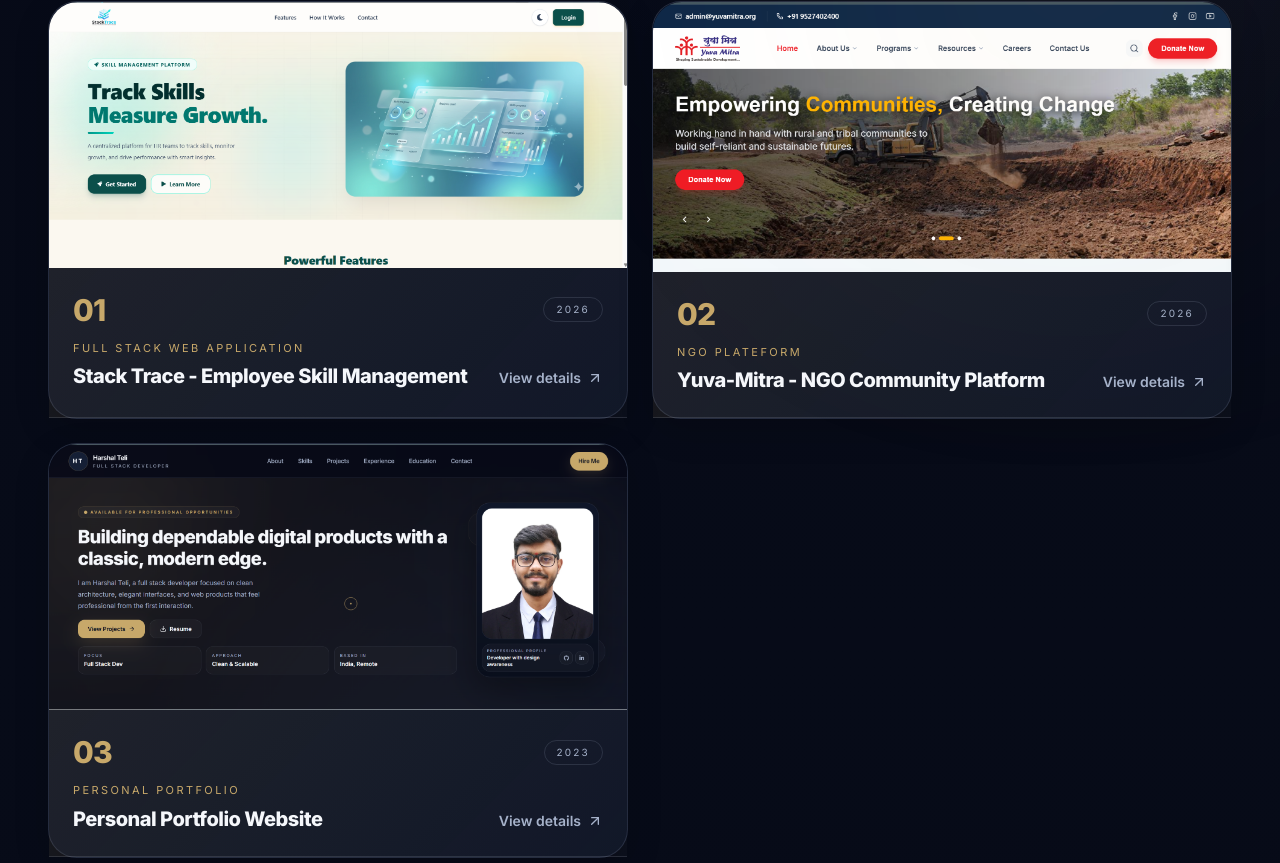
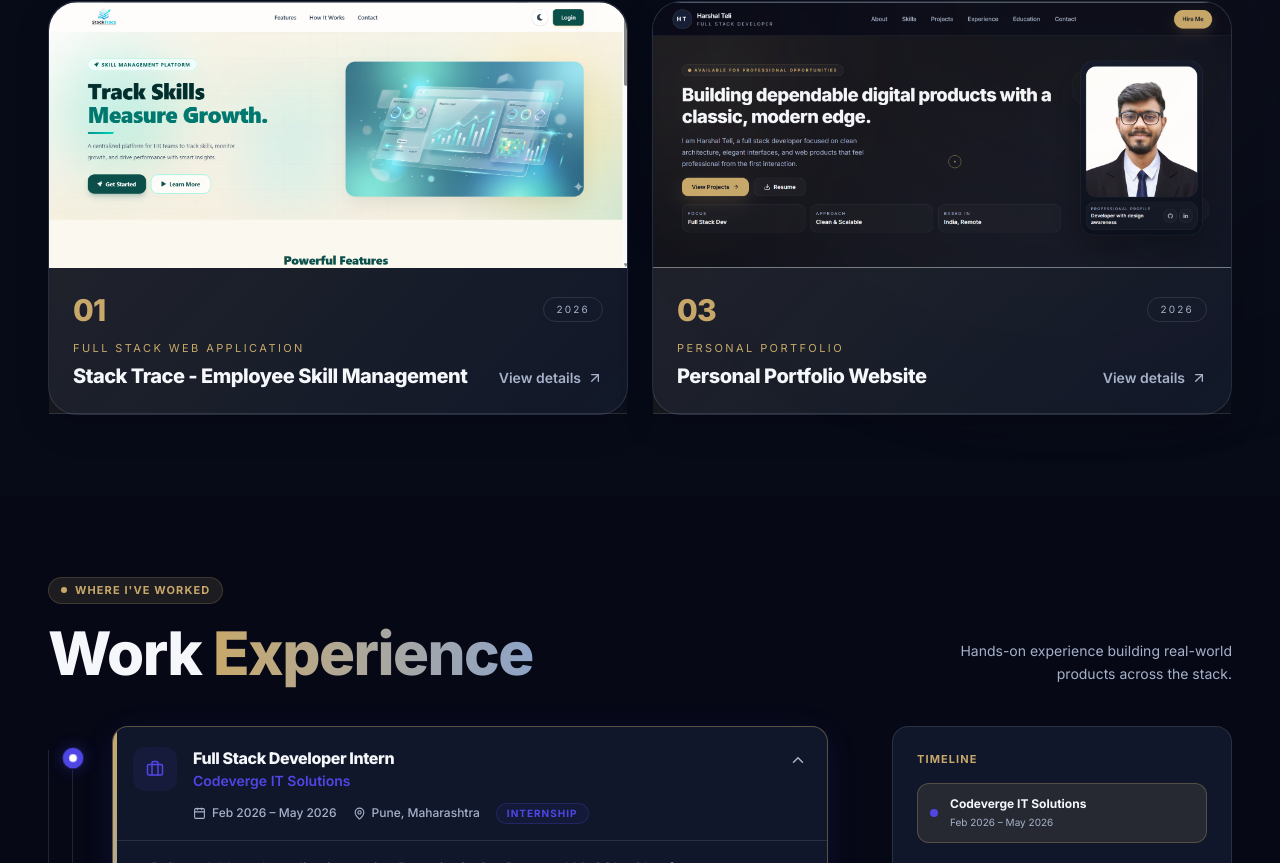
Before and after one commit to teliharshal/Portfolio, a React (Vite) app: page / in a window 1280 px wide. Shown: the part 1937-2800 px from the top of the page. Built offline with nearby package versions, Linux system fonts and the light colour scheme.

Commit message:
removed yuva mitra project

```diff
--- a/src/components/Contact.jsx
+++ b/src/components/Contact.jsx
@@ -3,16 +3,16 @@
 import { FaGithub, FaLinkedinIn, FaTwitter } from "react-icons/fa";
 
 const links = [
-  {
-    icon: FaGithub,
-    label: "GitHub",
-    value: "github.com/teliharshal",
-    href: "https://github.com/teliharshal",
-    desc: "Browse my open-source work and repositories",
-    color: "#9f8cc7",
-    bg: "rgba(159,140,199,0.10)",
-    border: "rgba(159,140,199,0.22)",
-  },
+  // {
+  //   icon: FaGithub,
+  //   label: "GitHub",
+  //   value: "github.com/teliharshal",
+  //   href: "https://github.com/teliharshal",
+  //   desc: "Browse my open-source work and repositories",
+  //   color: "#9f8cc7",
+  //   bg: "rgba(159,140,199,0.10)",
+  //   border: "rgba(159,140,199,0.22)",
+  // },
   {
     icon: FaLinkedinIn,
     label: "LinkedIn",
@@ -43,16 +43,16 @@
     bg: "rgba(199,168,106,0.10)",
     border: "rgba(199,168,106,0.28)",
   },
-  {
-    icon: MapPin,
-    label: "Location",
-    value: "India — Remote",
-    href: null,
-    desc: "Available for remote and on-site collaboration",
-    color: "#8ea3c7",
-    bg: "rgba(142,163,199,0.10)",
-    border: "rgba(142,163,199,0.22)",
-  },
+  // {
+  //   icon: MapPin,
+  //   label: "Location",
+  //   value: "India — Remote",
+  //   href: null,
+  //   desc: "Available for remote and on-site collaboration",
+  //   color: "#8ea3c7",
+  //   bg: "rgba(142,163,199,0.10)",
+  //   border: "rgba(142,163,199,0.22)",
+  // },
 ];
 
 const container = {
--- a/src/components/Navbar.jsx
+++ b/src/components/Navbar.jsx
@@ -10,7 +10,7 @@
   { label: "Contact", href: "#contact" },
 ];
 
-const whatsappLink = "https://wa.me/919000000000?text=Hello%20Harshal";
+const whatsappLink = "https://wa.me/9764466224?text=Hello%20Harshal";
 
 function Navbar() {
   const [menuOpen, setMenuOpen] = useState(false);
--- a/src/components/Projects.jsx
+++ b/src/components/Projects.jsx
@@ -30,22 +30,22 @@
     image: project1,
     images: [project1, project2, project3],
   },
-  {
-    id: 2,
-    number: "02",
-    title: "Yuva-Mitra - NGO Community Platform",
-    tagline: "Ngo Plateform",
-    description:
-      "NGO Connect is a responsive web platform that connects volunteers, communities, and social initiatives through an intuitive digital experience. It delivers seamless accessibility and consistent performance across desktop, tablet, and mobile devices.",
-    longDescription:
-      "NGO Connect is a modern web platform designed to bridge the gap between volunteers, communities, and social causes. The application provides an engaging and user-friendly interface for discovering and participating in social initiatives while ensuring accessibility across multiple devices. Optimized for performance and responsiveness, it delivers a smooth and consistent experience on desktop, tablet, and mobile platforms.",
-    tags: ["React","Tailwind CSS","Framer Motion"],
-    year: "2026",
-    live: "https://yuva-public.vercel.app/",
-    github: "https://github.com/intern-ApplauseITSolutions/yuva--public",
-    image: [project4],
-    images: [project4 ,project5 , project6],
-  },
+  // {
+  //   id: 2,
+  //   number: "02",
+  //   title: "Yuva-Mitra - NGO Community Platform",
+  //   tagline: "Ngo Plateform",
+  //   description:
+  //     "NGO Connect is a responsive web platform that connects volunteers, communities, and social initiatives through an intuitive digital experience. It delivers seamless accessibility and consistent performance across desktop, tablet, and mobile devices.",
+  //   longDescription:
+  //     "NGO Connect is a modern web platform designed to bridge the gap between volunteers, communities, and social causes. The application provides an engaging and user-friendly interface for discovering and participating in social initiatives while ensuring accessibility across multiple devices. Optimized for performance and responsiveness, it delivers a smooth and consistent experience on desktop, tablet, and mobile platforms.",
+  //   tags: ["React","Tailwind CSS","Framer Motion"],
+  //   year: "2026",
+  //   live: "https://yuva-public.vercel.app/",
+  //   github: "https://github.com/intern-ApplauseITSolutions/yuva--public",
+  //   image: [project4],
+  //   images: [project4 ,project5 , project6],
+  // },
   {
     id: 3,
     number: "03",
@@ -56,7 +56,7 @@
     longDescription:
       "Personal Portfolio Website is a fully responsive web application designed to present projects, technical expertise, certifications, and development experience in a professional manner. The platform incorporates smooth animations, intuitive navigation, and dark/light mode support to improve usability and visual appeal. Optimized for all devices, it delivers a seamless and interactive browsing experience.",
     tags: ["React", "Tailwind CSS", "Framer Motion"],
-    year: "2023",
+    year: "2026",
     live: "https://harshateli.netlify.app/",
     github: "https://github.com/teliharshal/Portfolio",
     image: project7,
```
